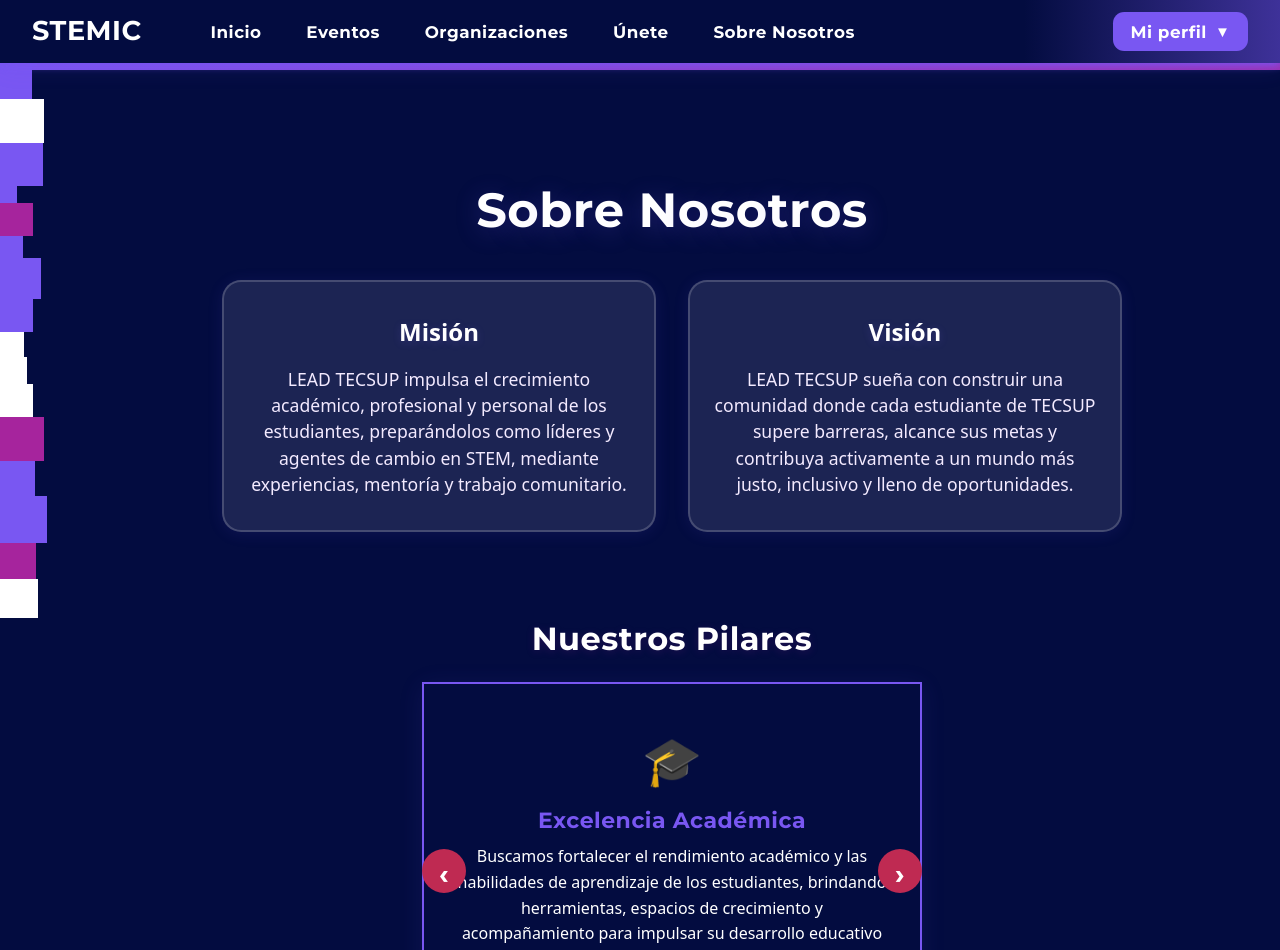
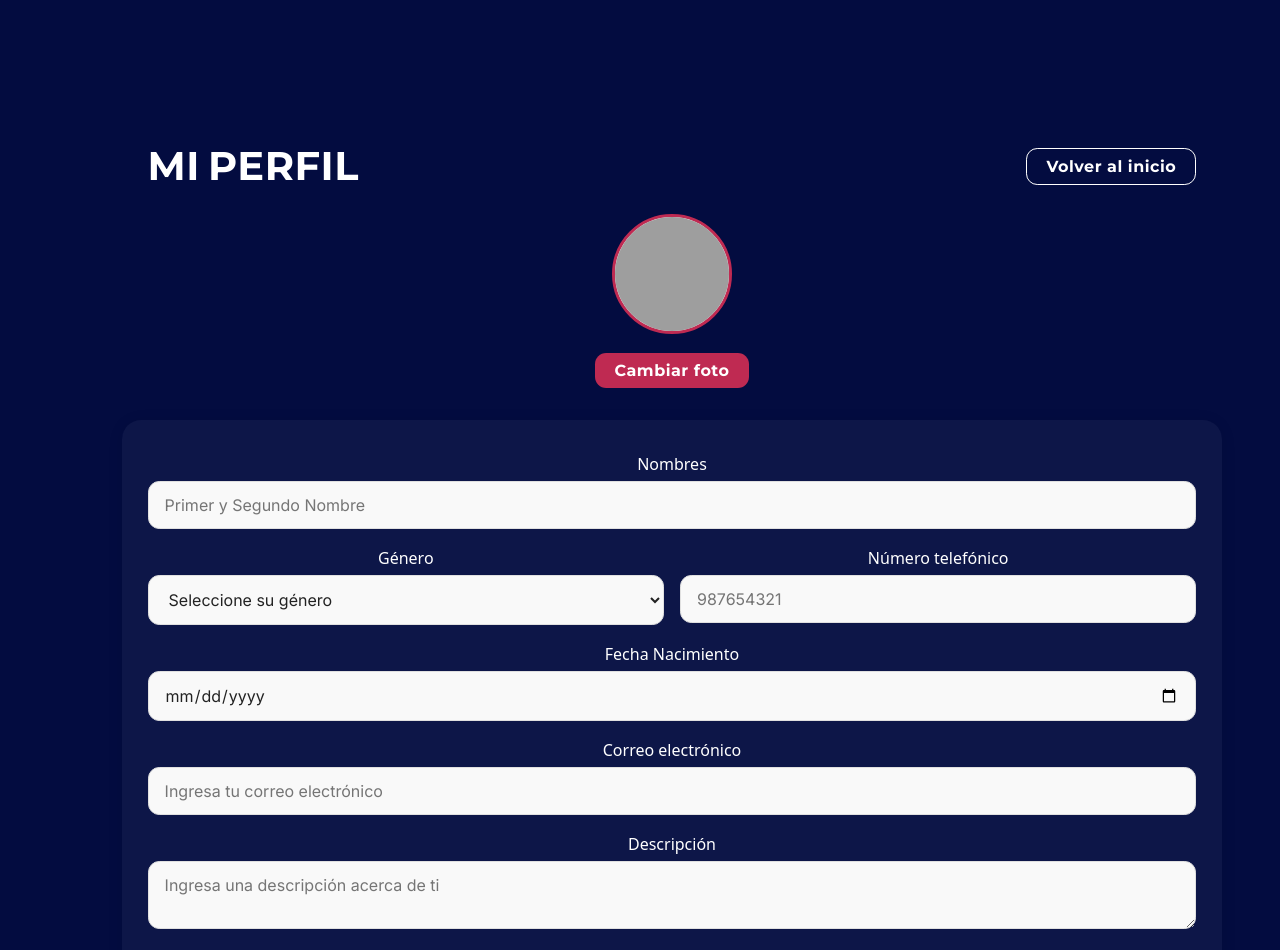
Before and after one commit to RageJohan/Proyecto_de_Tesis_C24_G34_Stemic_Frontend, a React (Vite) app: page /profile in a window 1280 px wide. Before the commit this address led to /about-us. Shown: the top 950 px of the page. Built offline with nearby package versions, Linux system fonts and the light colour scheme; no server answers; sample sign-in values are in the browser's storage; grey boxes are pictures that could not be loaded.

Commit message:
Edit my profile view

```diff
--- a/src/components/Header.jsx
+++ b/src/components/Header.jsx
@@ -127,7 +127,10 @@
                 </button>
                 <button
                   className="header-profile-item"
-                  onClick={onProfileUpdate}
+                  onClick={() => {
+                    setProfileOpen(false);
+                    navigate("/profile");
+                  }}
                 >
                   Actualizar mi perfil
                 </button>
--- /dev/null
+++ b/src/components/ProfileEdit.jsx
@@ -0,0 +1,145 @@
+
+import React, { useState, useRef } from "react";
+import { useNavigate } from "react-router-dom";
+import "../styles/Profile.css";
+
+
+export default function ProfileEdit() {
+  const [form, setForm] = useState({
+    name: "",
+    gender: "",
+    phone: "",
+    birthdate: "",
+    email: "",
+    description: "",
+    interests: ""
+  });
+  const [avatar, setAvatar] = useState("/src/assets/JoinUs1.JPG");
+  const fileInputRef = useRef(null);
+  const navigate = useNavigate();
+
+  const handleChange = e => {
+    const { name, value } = e.target;
+    setForm({ ...form, [name]: value });
+  };
+
+  const handleAvatarChange = e => {
+    const file = e.target.files && e.target.files[0];
+    if (file && file.type.startsWith("image/")) {
+      const reader = new FileReader();
+      reader.onload = ev => setAvatar(ev.target.result);
+      reader.readAsDataURL(file);
+    }
+  };
+
+  return (
+    <div className="profile-container no-bg">
+      <div className="profile-header-row">
+        <h1 className="profile-title">
+          <span className="profile-title-green">MI</span> <span className="profile-title-blue">PERFIL</span>
+        </h1>
+        <button className="profile-back-btn" onClick={() => navigate("/")}>Volver al inicio</button>
+      </div>
+      <div className="profile-avatar-wrapper">
+        <img
+          src={avatar}
+          alt="Avatar"
+          className="profile-avatar"
+        />
+        <button
+          type="button"
+          className="profile-avatar-upload-btn"
+          onClick={() => fileInputRef.current && fileInputRef.current.click()}
+        >
+          Cambiar foto
+        </button>
+        <input
+          type="file"
+          accept="image/*"
+          ref={fileInputRef}
+          style={{ display: "none" }}
+          onChange={handleAvatarChange}
+        />
+      </div>
+      <form className="profile-form wide">
+        <label className="profile-label">Nombres
+          <input
+            type="text"
+            name="name"
+            className="profile-input"
+            placeholder="Primer y Segundo Nombre"
+            value={form.name}
+            onChange={handleChange}
+          />
+        </label>
+        <div className="profile-row">
+          <label className="profile-label" style={{ flex: 1 }}>
+            Género
+            <select
+              name="gender"
+              className="profile-input"
+              value={form.gender}
+              onChange={handleChange}
+            >
+              <option value="">Seleccione su género</option>
+              <option value="masculino">Masculino</option>
+              <option value="femenino">Femenino</option>
+              <option value="otro">Otro</option>
+            </select>
+          </label>
+          <label className="profile-label" style={{ flex: 1 }}>
+            Número telefónico
+            <input
+              type="text"
+              name="phone"
+              className="profile-input"
+              placeholder="987654321"
+              value={form.phone}
+              onChange={handleChange}
+            />
+          </label>
+        </div>
+        <label className="profile-label">Fecha Nacimiento
+          <input
+            type="date"
+            name="birthdate"
+            className="profile-input"
+            value={form.birthdate}
+            onChange={handleChange}
+          />
+        </label>
+        <label className="profile-label">Correo electrónico
+          <input
+            type="email"
+            name="email"
+            className="profile-input"
+            placeholder="Ingresa tu correo electrónico"
+            value={form.email}
+            onChange={handleChange}
+          />
+        </label>
+        <label className="profile-label">Descripción
+          <textarea
+            name="description"
+            className="profile-input"
+            placeholder="Ingresa una descripción acerca de ti"
+            value={form.description}
+            onChange={handleChange}
+            rows={2}
+          />
+        </label>
+        <label className="profile-label">Intereses
+          <input
+            type="text"
+            name="interests"
+            className="profile-input"
+            placeholder="Ingresa tus intereses"
+            value={form.interests}
+            onChange={handleChange}
+          />
+        </label>
+        <button type="button" className="profile-btn">GUARDAR</button>
+      </form>
+    </div>
+  );
+}
--- a/src/routes/AppRouter.jsx
+++ b/src/routes/AppRouter.jsx
@@ -6,11 +6,13 @@
 import ForgotPassword from '../auth/components/ForgotPassword';
 import ResetPassword from '../auth/components/ResetPassword';
 
+
 import Dashboard from '../components/Dashboard';
 import AboutUs from '../components/AboutUs';
 import JoinUs from '../components/JoinUs';
 import Events from '../components/Events';
 import Participations from '../components/Participations';
+import ProfileEdit from '../components/ProfileEdit';
 
 export default function AppRouter() {
   const { isAuthenticated } = useAuth();
@@ -25,6 +27,10 @@
         path="/dashboard"
         element={isAuthenticated ? <Dashboard /> : <Navigate to="/login" replace />}
       />
+      <Route
+        path="/profile"
+        element={isAuthenticated ? <ProfileEdit /> : <Navigate to="/login" replace />}
+      />
       <Route path="/about-us" element={<AboutUs />} />
       <Route path="/join-us" element={<JoinUs />} />
       <Route path="/events" element={<Events />} />
--- /dev/null
+++ b/src/styles/Profile.css
@@ -0,0 +1,202 @@
+/* Estilos para la vista de edición de perfil */
+.profile-container {
+  width: 100vw;
+  min-height: 100vh;
+  margin: 0;
+  padding: 0 0 2rem 0;
+  display: flex;
+  flex-direction: column;
+  align-items: center;
+  font-family: var(--font-family, system-ui);
+  background: var(--color-bg, #030C40);
+}
+.profile-container.no-bg {
+  background: var(--color-bg, #030C40);
+}
+
+.profile-header-row {
+  width: 100%;
+  max-width: 1100px;
+  display: flex;
+  align-items: center;
+  justify-content: space-between;
+  margin: 2.5rem auto 1.5rem auto;
+  padding: 0 2vw;
+}
+.profile-title {
+  font-size: 2.5rem;
+  font-weight: bold;
+  letter-spacing: 1px;
+  text-align: left;
+  margin: 0;
+  display: flex;
+  gap: 0.5rem;
+}
+.profile-title-white {
+  color: #fff;
+}
+.profile-back-btn {
+  background: transparent;
+  color: #fff;
+  border: 1.5px solid #fff;
+  border-radius: 0.7rem;
+  padding: 0.5rem 1.2rem;
+  font-size: 1rem;
+  font-weight: 500;
+  cursor: pointer;
+  transition: background 0.2s, color 0.2s;
+}
+.profile-back-btn:hover,
+.profile-back-btn:focus {
+  background: #fff;
+  color: var(--color-principal, #BF2A52);
+}
+
+.profile-avatar-wrapper {
+  display: flex;
+  justify-content: center;
+  align-items: center;
+  margin-bottom: 2rem;
+  flex-direction: column;
+  gap: 0.7rem;
+}
+
+.profile-avatar-upload-btn {
+  background: var(--color-principal, #BF2A52);
+  color: #fff;
+  border: none;
+  border-radius: 0.7rem;
+  padding: 0.5rem 1.2rem;
+  font-size: 1rem;
+  font-weight: 500;
+  cursor: pointer;
+  margin-top: 0.5rem;
+  transition: background 0.2s, color 0.2s;
+}
+.profile-avatar-upload-btn:hover,
+.profile-avatar-upload-btn:focus {
+  background: var(--color-secundario, #D93240);
+  color: #fff;
+}
+
+.profile-avatar {
+  width: 120px;
+  height: 120px;
+  object-fit: cover;
+  border-radius: 50%;
+  border: 3px solid var(--color-principal, #BF2A52);
+  background: #f5f5f5;
+}
+
+.profile-form {
+  width: 100%;
+  max-width: 1100px;
+  margin: 0 auto;
+  display: flex;
+  flex-direction: column;
+  gap: 1.1rem;
+  background: rgba(255,255,255,0.04);
+  border-radius: 1.2rem;
+  padding: 2rem 2vw 2rem 2vw;
+  box-shadow: 0 2px 16px 0 rgba(0,0,0,0.08);
+}
+.profile-form.wide {
+  width: 100vw;
+  max-width: 1100px;
+  margin: 0 auto;
+}
+
+.profile-row {
+  display: flex;
+  gap: 1rem;
+}
+
+.profile-label {
+  font-size: 1rem;
+  color: #fff;
+  display: flex;
+  flex-direction: column;
+  gap: 0.3rem;
+}
+.profile-label-right {
+  align-items: flex-end;
+  text-align: right;
+}
+.profile-avatar-label {
+  display: flex;
+  flex-direction: column;
+  align-items: center;
+  cursor: pointer;
+}
+.profile-avatar-text {
+  color: #fff;
+  font-size: 0.95rem;
+  margin-top: 0.5rem;
+  text-align: center;
+}
+
+.profile-input {
+  padding: 0.8rem 1rem;
+  border: 1.5px solid #e0e0e0;
+  border-radius: 0.7rem;
+  font-size: 1rem;
+  background: #f9f9f9;
+  color: #222;
+  outline: none;
+  transition: border 0.2s;
+}
+.profile-input:focus {
+  border: 1.5px solid var(--color-principal, #BF2A52);
+  background: #fff;
+}
+
+.profile-btn {
+  margin-top: 1.2rem;
+  padding: 0.9rem 0;
+  width: 100%;
+  background: var(--color-principal, #BF2A52);
+  color: #fff;
+  font-size: 1.1rem;
+  font-weight: 600;
+  border: none;
+  border-radius: 0.7rem;
+  cursor: pointer;
+  letter-spacing: 1px;
+  transition: background 0.2s;
+}
+.profile-btn:hover,
+.profile-btn:focus {
+  background: var(--color-secundario, #D93240);
+}
+
+@media (max-width: 900px) {
+  .profile-header-row, .profile-form.wide {
+    max-width: 98vw;
+    padding-left: 2vw;
+    padding-right: 2vw;
+  }
+}
+@media (max-width: 600px) {
+  .profile-header-row {
+    flex-direction: column;
+    align-items: flex-start;
+    gap: 1rem;
+    margin-top: 1.2rem;
+    margin-bottom: 1.2rem;
+    padding: 0 1vw;
+  }
+  .profile-form.wide {
+    padding: 1.2rem 1vw;
+  }
+  .profile-avatar {
+    width: 90px;
+    height: 90px;
+  }
+  .profile-title {
+    font-size: 1.5rem;
+  }
+  .profile-row {
+    flex-direction: column;
+    gap: 0.7rem;
+  }
+}
```
